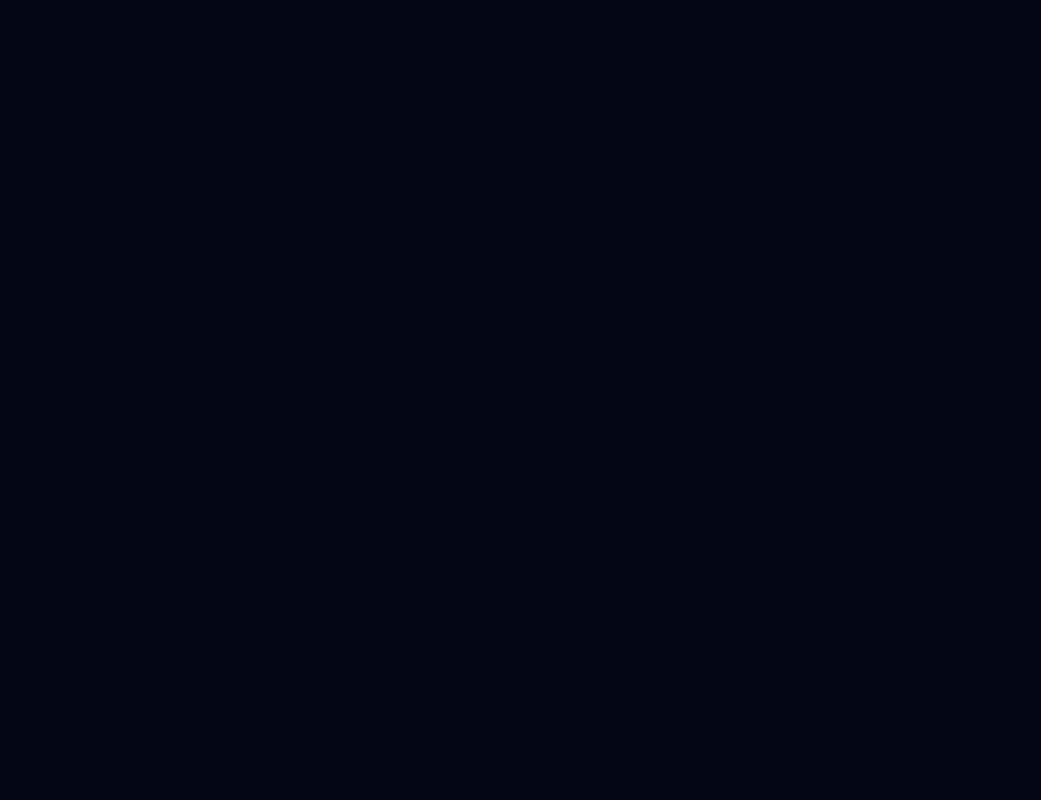
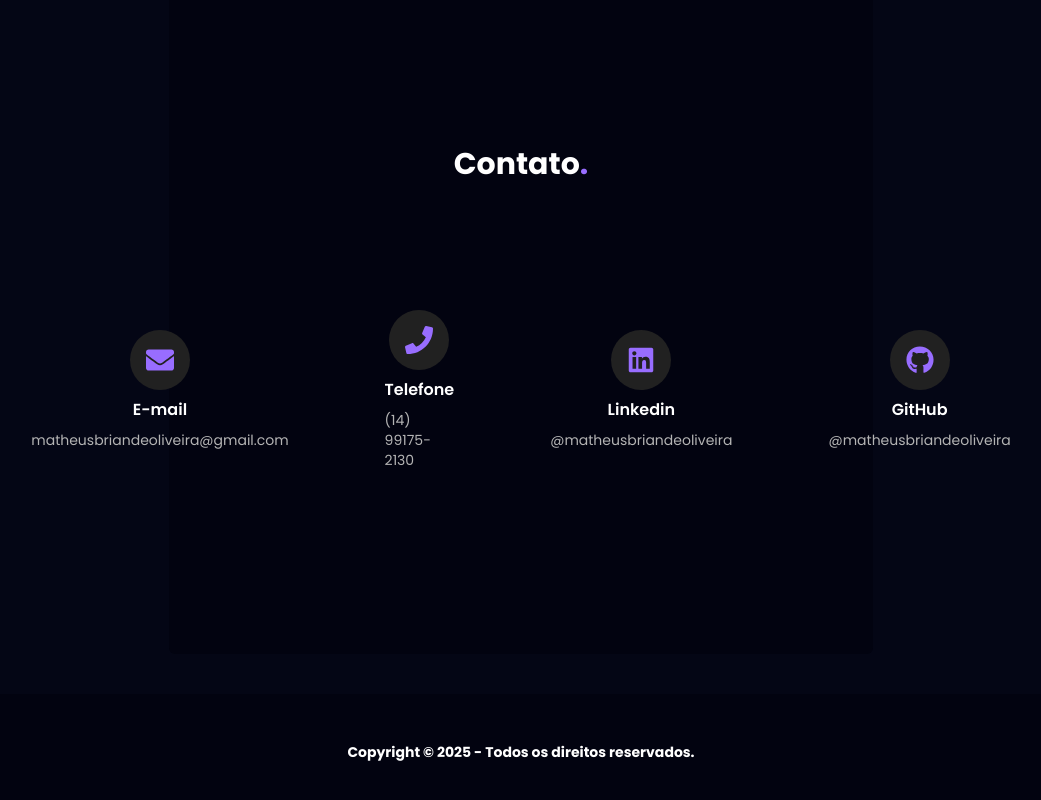
Before and after one commit to matheusbriandeoliveira/briandeoliveira, a React (Vite) app: page / in a window 1280 px wide. Shown: the part 2908-3708 px from the top of the page, without its empty margins (119-1160 px from the left). Before the commit the page ends 2830 px from the top, so only its background shows below. Built offline with nearby package versions, Linux system fonts and the light colour scheme.

Commit message:
footer e contato

```diff
--- a/package.json
+++ b/package.json
@@ -11,6 +11,7 @@
   },
   "dependencies": {
     "@tailwindcss/vite": "^4.1.3",
+    "lucide-react": "^0.487.0",
     "react": "^19.0.0",
     "react-dom": "^19.0.0",
     "react-icons": "^5.5.0",
--- a/src/index.css
+++ b/src/index.css
@@ -8,6 +8,7 @@
   --color-tertiary: #ffffff;
   --color-background: #040615;
   --color-background-secundary: #020310;
+  --color-background-tertiary: #212121;
 }
 
 @layer base {
--- a/src/main.tsx
+++ b/src/main.tsx
@@ -6,6 +6,8 @@ import { Header } from "./sections/Header";
 import { About } from "./sections/About";
 import { Skills } from "./sections/Skills";
 import { Projects } from "./sections/Projects";
+import { Contact } from "./sections/Contact";
+import { Footer } from "./sections/Footer";
 
 createRoot(document.getElementById("root")!).render(
   <StrictMode>
@@ -14,5 +16,7 @@ createRoot(document.getElementById("root")!).render(
     <About />
     <Skills />
     <Projects />
+    <Contact />
+    <Footer />
   </StrictMode>
 );
--- /dev/null
+++ b/src/sections/Contact.tsx
@@ -0,0 +1,54 @@
+import { FaEnvelope, FaPhone, FaLinkedin, FaGithub } from "react-icons/fa";
+
+const contacts = [
+  {
+    icon: <FaEnvelope className="text-primary" size={28} />,
+    title: "E-mail",
+    info: "matheusbriandeoliveira@gmail.com",
+    bg: "bg-background-tertiary",
+  },
+  {
+    icon: <FaPhone className="text-primary" size={28} />,
+    title: "Telefone",
+    info: "(14) 99175-2130",
+    bg: "bg-background-tertiary",
+  },
+  {
+    icon: <FaLinkedin className="text-primary" size={28} />,
+    title: "Linkedin",
+    info: "@matheusbriandeoliveira",
+    bg: "bg-background-tertiary",
+  },
+  {
+    icon: <FaGithub className="text-primary" size={28} />,
+    title: "GitHub",
+    info: "@matheusbriandeoliveira",
+    bg: "bg-background-tertiary",
+  },
+];
+
+export function Contact() {
+  return (
+    <section className="md:px-72 px-6 py-10">
+      {/* container escuro */}
+      <div className="bg-background-secundary md:py-46 py-16 rounded-md text-white">
+        <h2 className="text-center text-3xl font-bold mb-12 md:mb-32">
+          Contato<span className="text-primary">.</span>
+        </h2>
+
+        <div className="flex flex-col gap-12 md:flex-row justify-center items-center md:gap-24">
+          {contacts.map((contact, index) => (
+            <div key={index} className="flex flex-col items-center gap-2">
+              <span className={`${contact.bg} p-4 rounded-full`}>
+                {contact.icon}
+              </span>
+              <p className="font-semibold">{contact.title}</p>
+              <p className="text-sm text-secundary">{contact.info}</p>
+            </div>
+          ))}
+        </div>
+      </div>
+      {/* Fim container escuro */}
+    </section>
+  );
+}
--- /dev/null
+++ b/src/sections/Footer.tsx
@@ -0,0 +1,9 @@
+export function Footer() {
+  return (
+    <footer className="bg-background-secundary py-12 flex items-center justify-center text-center">
+      <p className="text-sm font-bold">
+        Copyright © 2025 - Todos os direitos reservados.
+      </p>
+    </footer>
+  );
+}
```
Also changed, not shown: 1 other file (tests, documents, lock files or other folders).
